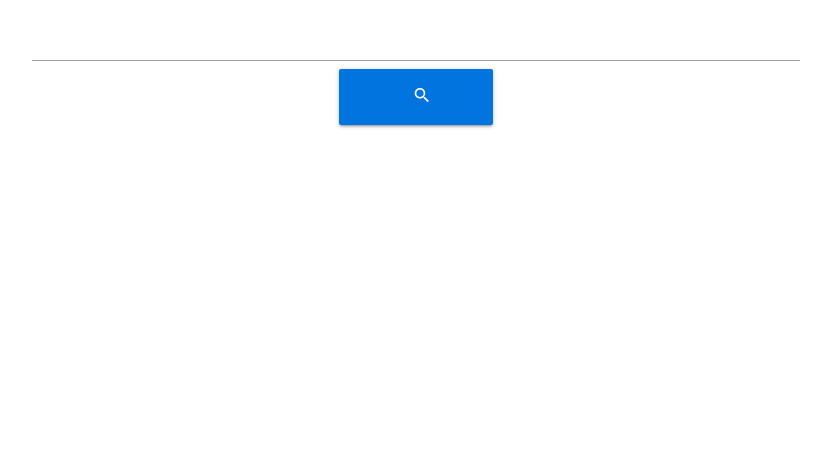
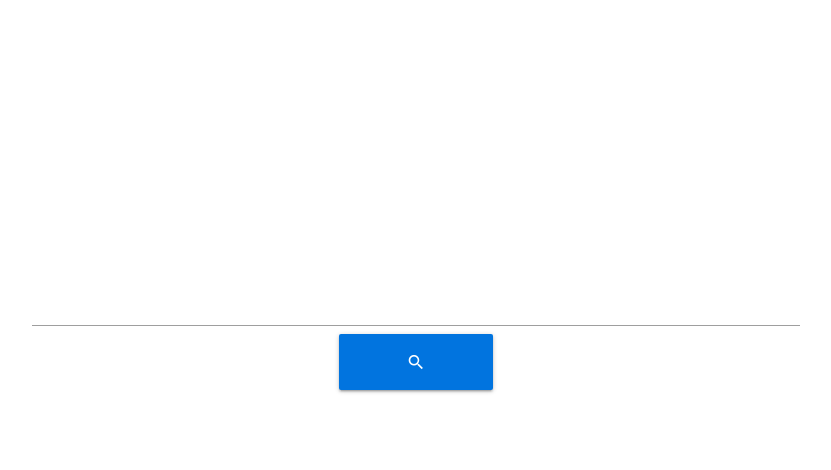
Before and after one commit to EddyTrotin/AngularPlayground, a plain HTML site: page index.html in a window 1280 px wide. Shown: the part 330-800 px from the top of the page, without its empty margins (224-1055 px from the left). Drawn offline with nearby package versions, Linux system fonts and the light colour scheme.

```diff
--- a/index.css
+++ b/index.css
@@ -4,7 +4,7 @@
     width: 100vw;
     display: flex;
     flex-direction: column;
-    justify-content: center;
+    justify-content: flex-end;
     align-items: center;
 }
 #search{
@@ -15,18 +15,16 @@
 	height: 7vh;
     width:  12vw;
     background-color: #0174DF;
+    display: flex;
+    flex-direction: column;
+    justify-content: center;
+    align-items: center;
 
 }
-
-.material-icons
+#blanksearch /*use to up the block button and search*/
 {
-	height: 30px;
-	width: 30px;
-	position:relative;
-    top: 15%;
-    left: 5%;
-    right: 50%;
-    bottom: 50%;
+    height: 10vh;
+    width: 100vw;
 }
 
 /*#chargement
--- a/index.html
+++ b/index.html
@@ -19,7 +19,7 @@
 		<div id ="container">
 				<input type="text" id="search"/>
 			<a class="waves-effect waves-light btn" id="button"><i class="material-icons center">search</i></a>
-
+		<div id ="blanksearch"></div>
 		    <!--<div class="preloader-wrapper big active" id="chargement">
 		      <div class="spinner-layer spinner-blue">
 		        <div class="circle-clipper left">
```
